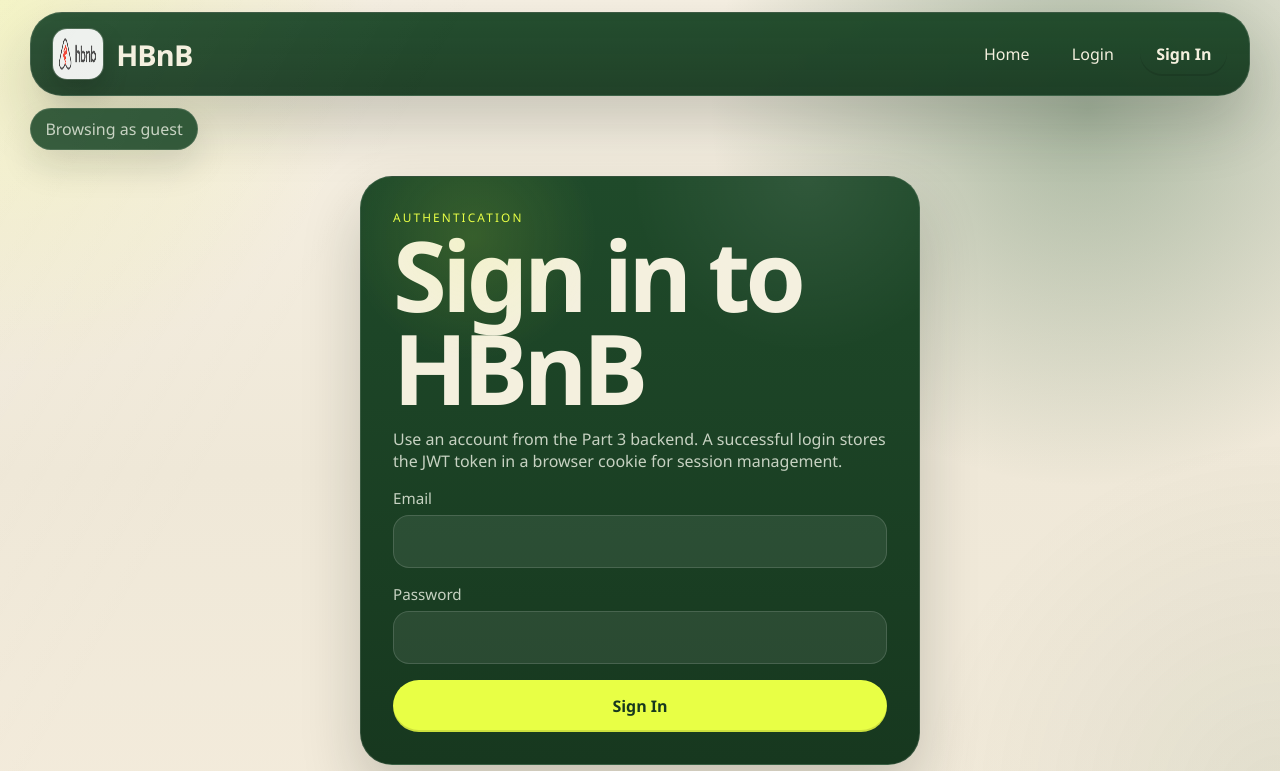
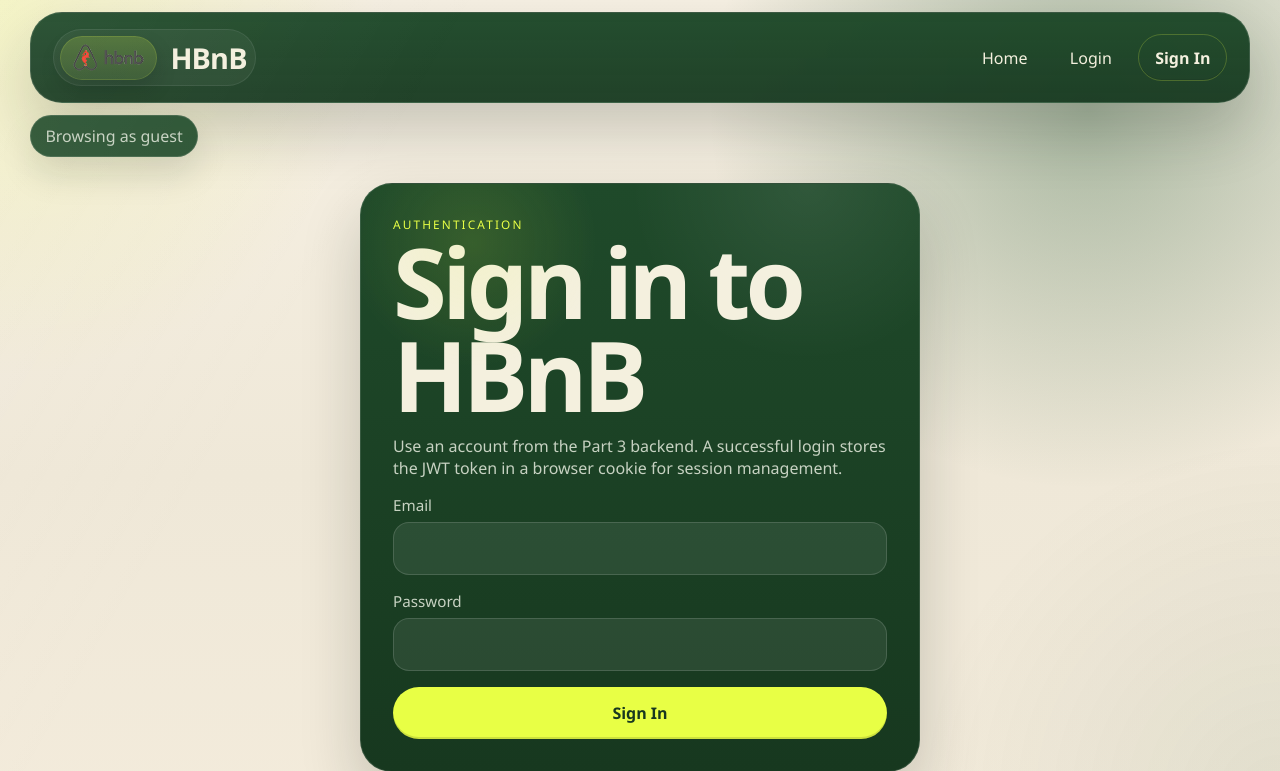
Before and after one commit to JGonzalez-7/holbertonschool-hbnb, a Flask app: page /login in a window 1280 px wide. Shown: the top 771 px of the page. Run offline with Flask 3, Linux system fonts and the light colour scheme.

Commit message:
Changed the backgroud color of the logo

```diff
--- a/part4/app/static/css/styles.css
+++ b/part4/app/static/css/styles.css
@@ -89,18 +89,24 @@ select {
   font-weight: 700;
   letter-spacing: -0.03em;
   color: var(--text);
+  padding: 0.35rem 0.55rem 0.35rem 0.4rem;
+  border-radius: 999px;
+  background: rgba(255, 255, 255, 0.05);
+  border: 1px solid rgba(255, 255, 255, 0.08);
 }
 
 .logo {
-  width: 50px;
-  height: 50px;
+  width: auto;
+  height: 44px;
+  max-width: 150px;
   display: block;
-  border-radius: 14px;
-  background: rgba(255, 255, 255, 0.92);
-  padding: 0.3rem;
+  object-fit: contain;
+  border-radius: 999px;
+  background: linear-gradient(180deg, rgba(232, 255, 69, 0.18), rgba(212, 239, 59, 0.08));
+  padding: 0.35rem 0.6rem;
   box-shadow:
-    0 0 0 1px rgba(255, 255, 255, 0.18),
-    0 12px 24px rgba(7, 16, 9, 0.22);
+    inset 0 0 0 1px rgba(232, 255, 69, 0.14),
+    0 10px 20px rgba(7, 16, 9, 0.18);
 }
 
 .site-nav {
@@ -136,14 +142,15 @@ select {
 }
 
 .login-button {
-  background: var(--accent);
+  background: rgba(232, 255, 69, 0.14);
   color: var(--text) !important;
   font-weight: 700;
-  box-shadow: inset 0 -2px 0 rgba(0, 0, 0, 0.12);
+  border: 1px solid rgba(232, 255, 69, 0.22) !important;
+  box-shadow: inset 0 -1px 0 rgba(0, 0, 0, 0.08);
 }
 
 .login-button:hover {
-  background: var(--accent-2) !important;
+  background: rgba(232, 255, 69, 0.22) !important;
 }
 
 .status-bar {
@@ -521,8 +528,8 @@ select {
   }
 
   .logo {
-    width: 42px;
-    height: 42px;
+    height: 38px;
+    max-width: 128px;
   }
 
   .page-shell {
```
